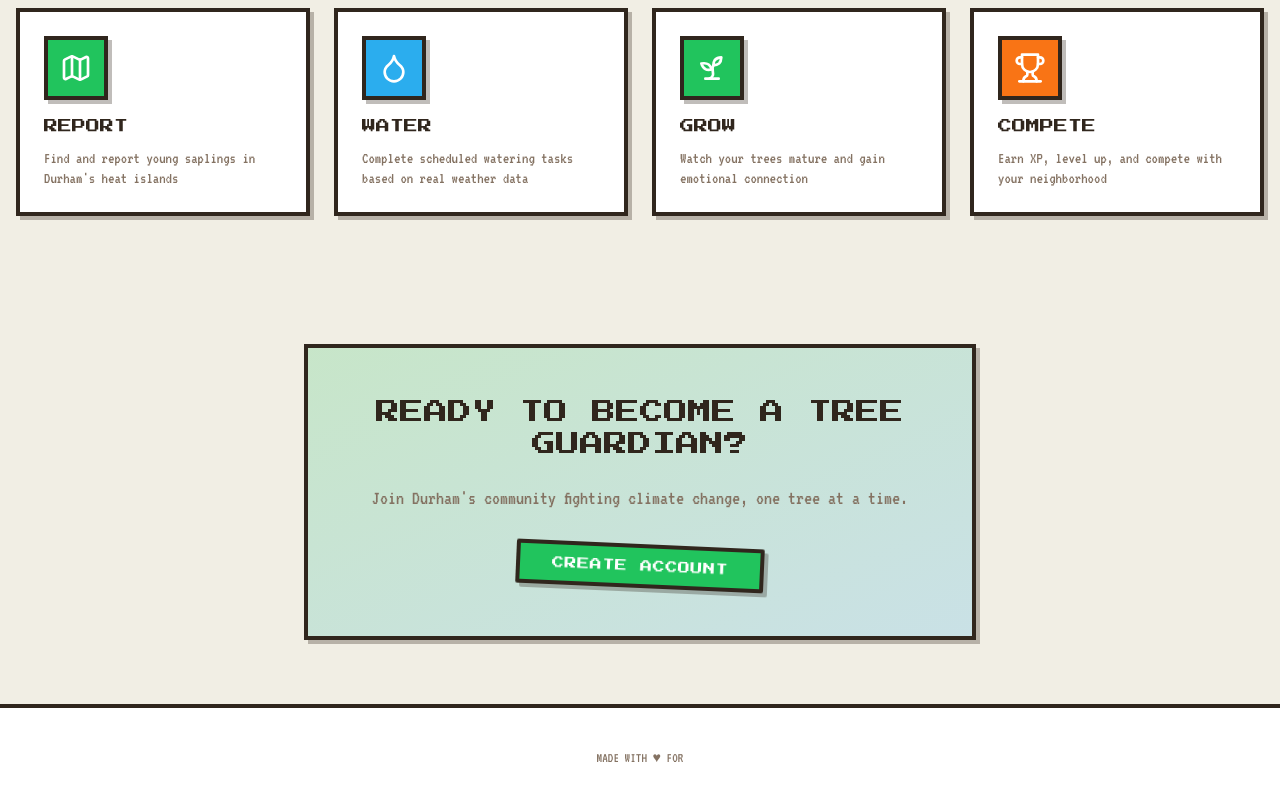
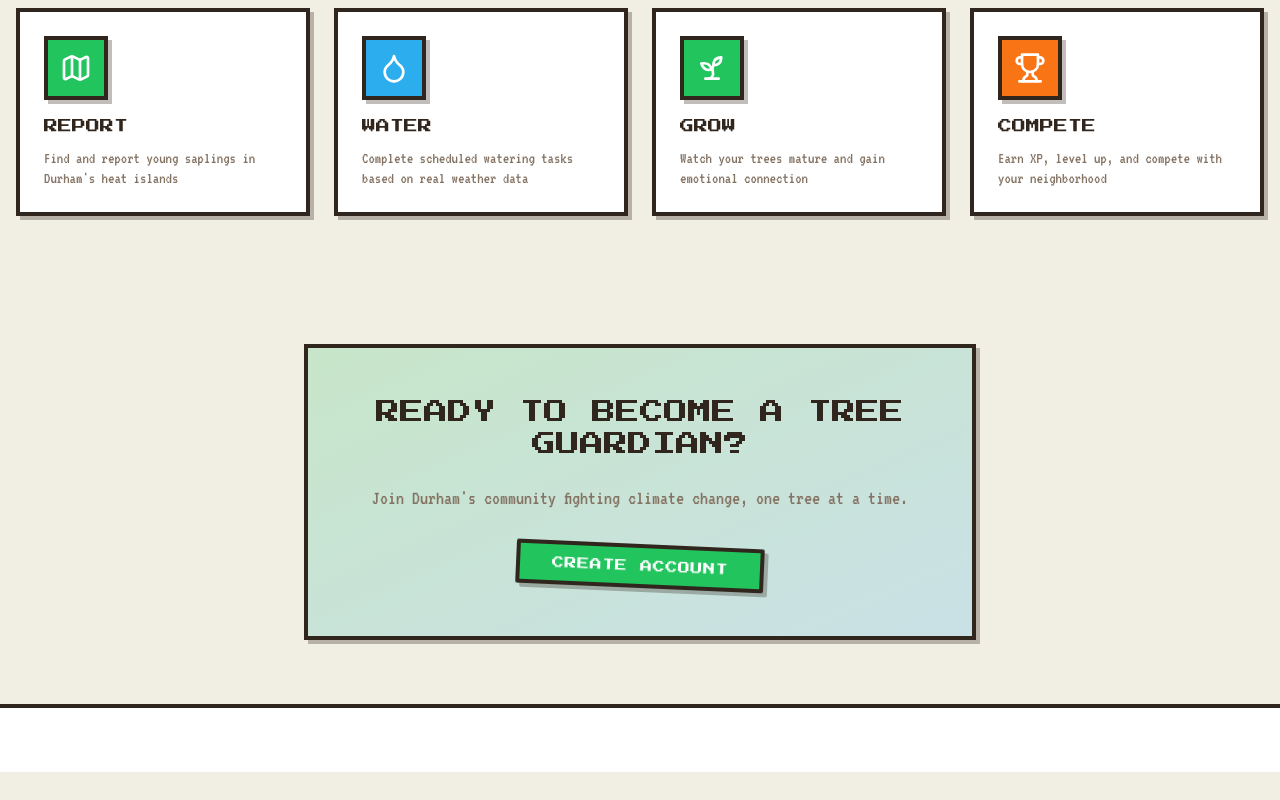
Before and after one commit to LevMarushevskyi/Tamagotree, a React (Vite) app: page / in a window 1280 px wide. Shown: the part 624-1424 px from the top of the page. After the commit the page ends 1396 px from the top, so only its background shows below. Built offline with nearby package versions, Linux system fonts and the light colour scheme; the HTML template or start-up script is replaced by a standard one.

Commit message:
Visual edit in Lovable

```diff
--- a/src/pages/Index.tsx
+++ b/src/pages/Index.tsx
@@ -103,7 +103,7 @@ const Index = () => {
       <footer className="border-t-4 border-foreground bg-card py-8">
         <div className="container mx-auto px-4 text-center">
 
-          <p className="font-mono-retro text-sm text-muted-foreground mt-2">MADE WITH ♥ FOR</p>
+
         </div>
       </footer>
     </div>;
```
